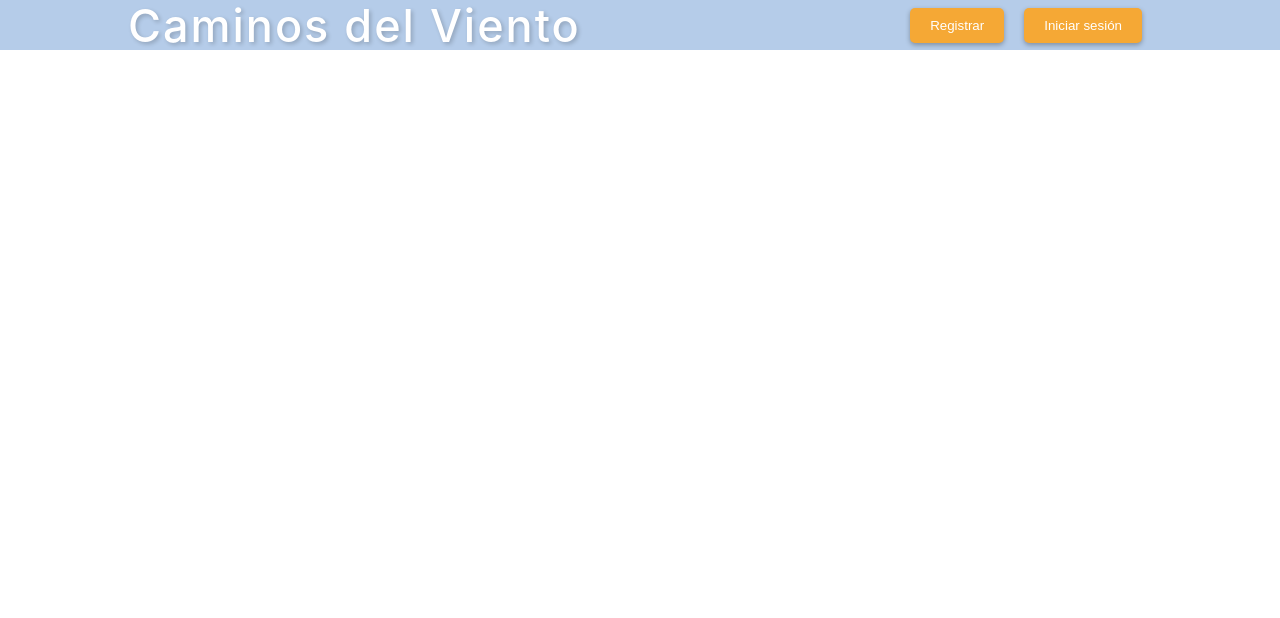
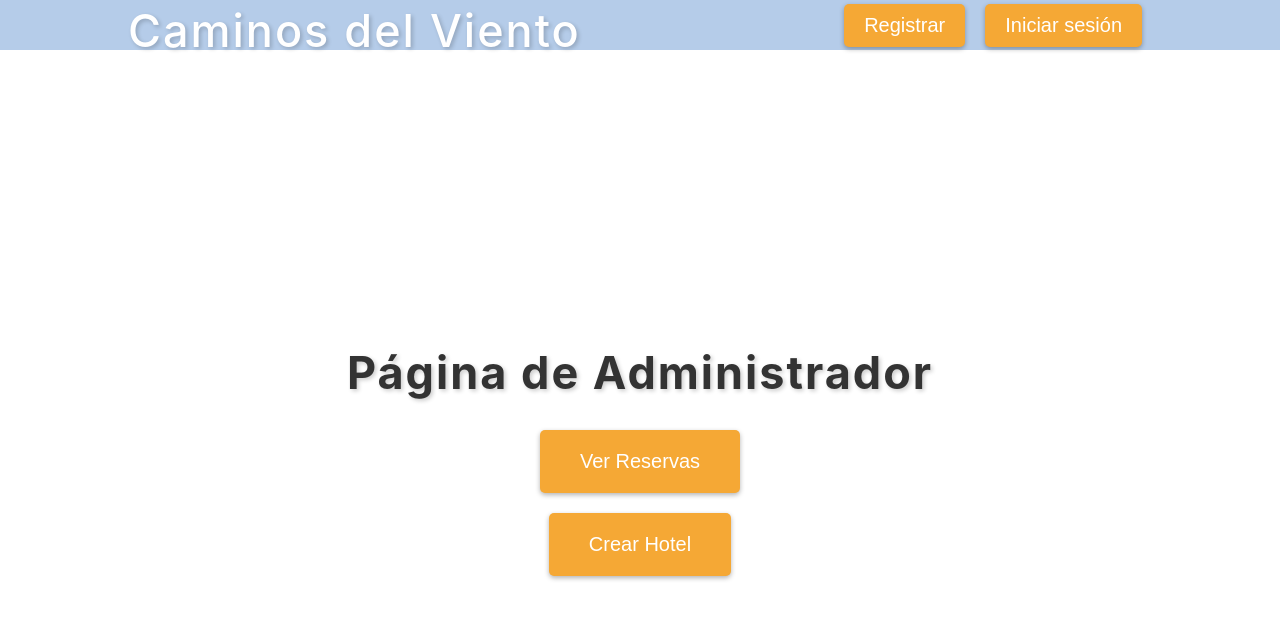
Before and after one commit to nacho-esperanza/proyecto-arqsoft, a React (Vite) app in the folder frontend-vite/: page /admin in a window 1280 px wide. Shown: the top 618 px of the page. Built offline with nearby package versions, Linux system fonts and the light colour scheme; no server answers; sample sign-in values are in the browser's storage.

Commit message:
Admin.jsx

```diff
--- a/frontend-vite/src/App.jsx
+++ b/frontend-vite/src/App.jsx
@@ -14,6 +14,7 @@ import SignUp from './pages/SignUp.jsx';
 import Reserva from './pages/Reserva.jsx';
 import MisReservas from './pages/MisReservas';
 import Reservas from './pages/Reservas.jsx';
+import Admin from './pages/Admin.jsx';
 
 // Saque <Header /> para que no se vea en todas las paginas.
 
@@ -32,6 +33,7 @@ function App() {
           <Route path="/reserva/:id" element={<Reserva />}/>
           <Route path="/misreservas" element={<MisReservas />}/>
           <Route path="/reservas" element={<Reservas />}/>
+          <Route path="/admin" element={<Admin />}/>
         </Routes>
       </Router>
 
--- /dev/null
+++ b/frontend-vite/src/pages/Admin.css
@@ -0,0 +1,17 @@
+.container {
+    display: flex;
+    flex-direction: column;
+    align-items: center;
+    justify-content: center;
+    height: 100vh;
+  }
+
+  h1 {
+    margin-bottom: 20px;
+  }
+
+  button {
+    padding: 20px 40px;
+    font-size: 20px;
+    margin: 10px;
+  }
--- /dev/null
+++ b/frontend-vite/src/pages/Admin.jsx
@@ -0,0 +1,32 @@
+import React, { useEffect, useState } from 'react';
+
+import './Admin.css';
+
+const Admin = () => {
+  const isAdmin = localStorage.getItem("isAdmin");
+
+  useEffect(() => {
+    // Verificar si el usuario es un administrador
+    if (isAdmin !== "true") {
+      // Si no es un administrador, redirigir a otra página
+      window.location.href = '/';
+    }
+  }, [isAdmin]);
+
+  const handleReservas = () => {
+    window.location.href = '/reservas';
+  };
+
+  const handleCrearHotel = () => {
+    window.location.href = '/crearhotel';
+  };
+
+  return (
+    <div className="container">
+      <h1>Página de Administrador</h1>
+      <button onClick={handleReservas}>Ver Reservas</button>
+      <button onClick={handleCrearHotel}>Crear Hotel</button>
+    </div>
+  );
+};
+export default Admin;
```
Also changed, not shown: frontend-vite/src/pages/navigate.js (+7 -0 lines).
